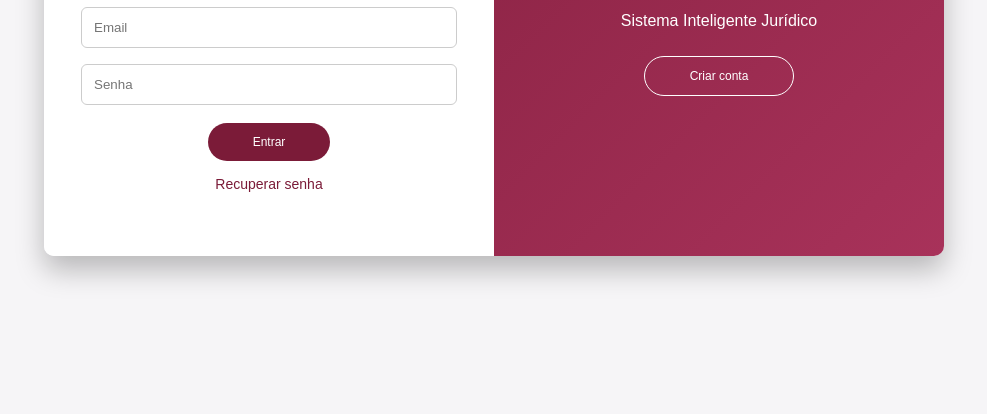
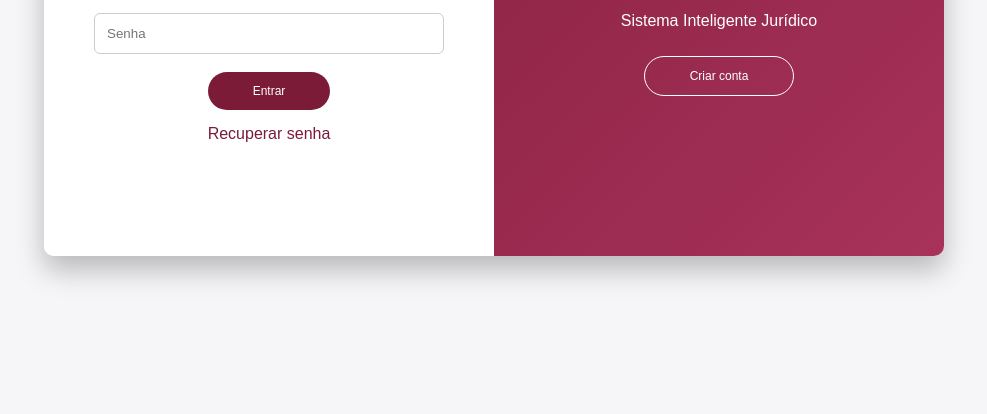
Before and after one commit to sistemaintegradojuridico/SIJ, a plain HTML site: page index.html in a window 1280 px wide. Shown: the part 402-816 px from the top of the page, without its empty margins (146-1133 px from the left). Drawn offline with Linux system fonts and the light colour scheme.

Commit message:
Update style.css

```diff
--- a/style.css
+++ b/style.css
@@ -1,3 +1,7 @@
+* {
+  box-sizing: border-box;
+}
+
 body {
   background: #f6f5f7;
   display: flex;
@@ -18,7 +22,6 @@ body {
   box-shadow: 0 14px 28px rgba(0,0,0,0.25);
 }
 
-/* FORM */
 .form-container {
   position: absolute;
   top: 0;
@@ -48,7 +51,6 @@ body {
   z-index: 5;
 }
 
-/* FORM STYLE */
 form {
   background: #fff;
   display: flex;
@@ -68,7 +70,6 @@ input {
   border: 1px solid #ccc;
 }
 
-/* BOTÃO */
 button {
   border-radius: 20px;
   border: none;
@@ -78,26 +79,18 @@ button {
   padding: 12px 45px;
   margin-top: 10px;
   cursor: pointer;
-  transition: 0.3s;
 }
 
 button:hover {
   background: #5a1328;
 }
 
-/* RECUPERAR SENHA */
 #recuperarSenha {
   margin-top: 15px;
   color: #7B1B38;
   cursor: pointer;
-  font-size: 14px;
 }
 
-#recuperarSenha:hover {
-  text-decoration: underline;
-}
-
-/* OVERLAY */
 .overlay-container {
   position: absolute;
   top: 0;
```
